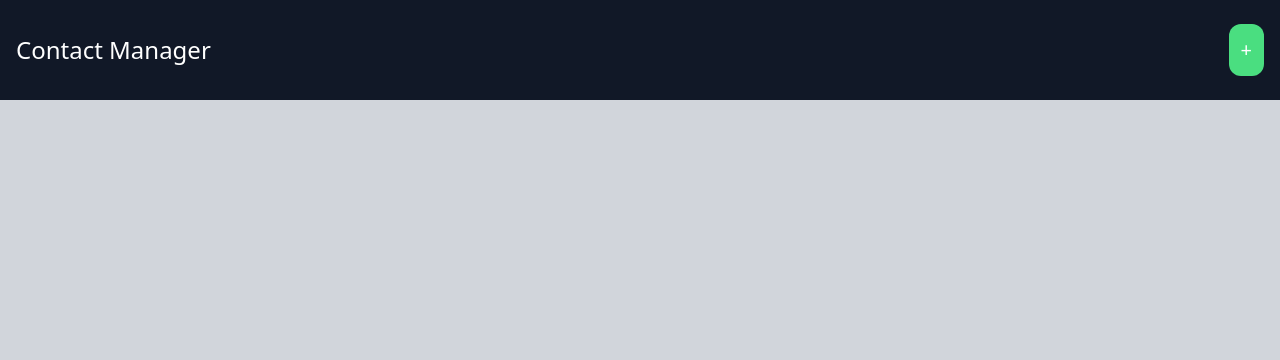
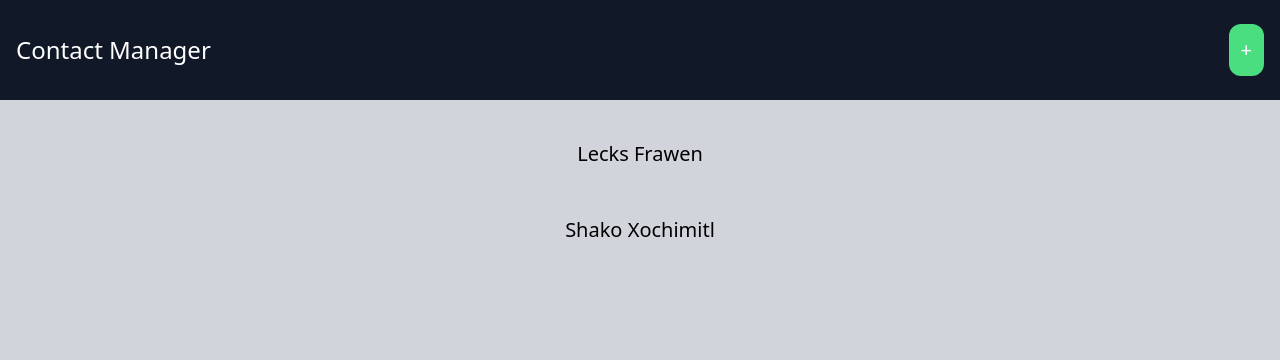
Before and after one commit to kei-kusanagi/ContactManager, a Django app: page / in a window 1280 px wide. Shown: the top 360 px of the page. Run offline with Django 4.2, Linux system fonts and the light colour scheme; data comes from the database, SQL or seed files in the repository; both versions use the stored data as it was after the commit; some libraries are stand-ins or nearby versions.

Commit message:
display contacts in frontpage

```diff
--- a/contacmanager/core/templates/core/frontpage.html
+++ b/contacmanager/core/templates/core/frontpage.html
@@ -1 +1,9 @@
 {% extends 'core/base.html' %}
+
+{% block content %}
+    {% for contact in contacts %}
+        <div class="px-4 py-6 text-center">
+            <h2 class="text-xl">{{ contact.first_name }} {{ contact.last_name }}</h2>
+        </div>
+    {% endfor %}
+{% endblock %}
--- a/contacmanager/core/views.py
+++ b/contacmanager/core/views.py
@@ -1,4 +1,10 @@
 from django.shortcuts import render
 
+from contact.models import Contact
+
 def frontpage(request):
-    return render(request, 'core/frontpage.html')
+    contacts = Contact.objects.all()
+
+    return render(request, 'core/frontpage.html', {
+        'contacts': contacts
+    })
```
Also changed, not shown: contacmanager/db.sqlite3.
